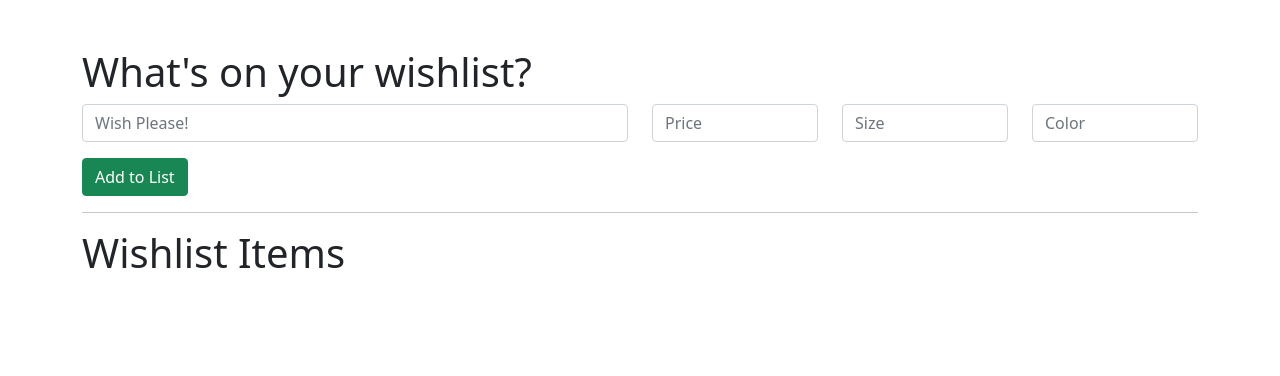
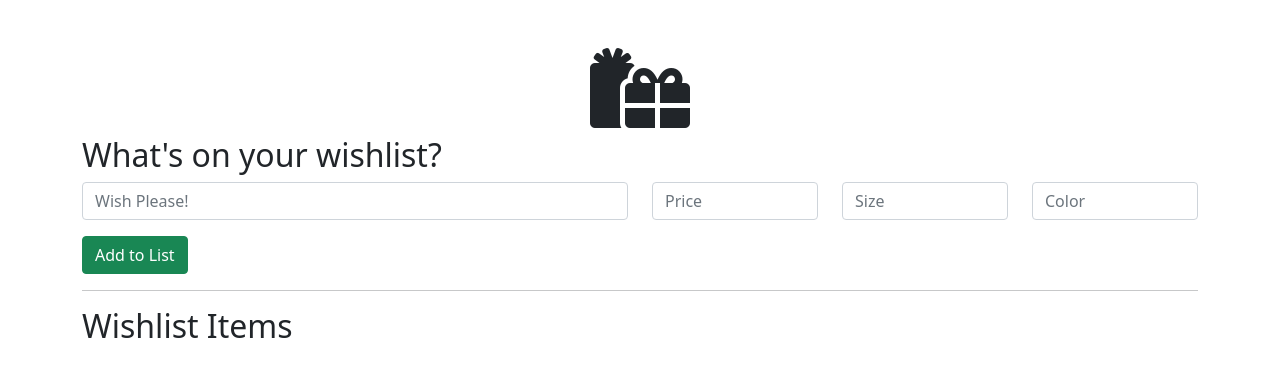
Before and after one commit to stopdaydreaming/stunning-octo-wishlist, a plain HTML site: page index.html in a window 1280 px wide. Drawn offline with nearby package versions, Linux system fonts and the light colour scheme.

Commit message:
added fontawesome icons

```diff
--- a/index.html
+++ b/index.html
@@ -12,6 +12,7 @@
       integrity="sha384-giJF6kkoqNQ00vy+HMDP7azOuL0xtbfIcaT9wjKHr8RbDVddVHyTfAAsrekwKmP1"
       crossorigin="anonymous"
     />
+    <link rel="stylesheet" href="https://cdnjs.cloudflare.com/ajax/libs/font-awesome/5.15.1/css/all.min.css">
     <link rel="stylesheet" href="styles.css">
     <script
       src="https://code.jquery.com/jquery-3.5.1.min.js"
@@ -26,7 +27,8 @@
     <div class="container">
       <div class="row mt-5">
         <div class="col-md-12">
-          <h1>What's on your wishlist?</h1>
+          <h1 class="text-center"><i class="fas fa-gifts fa-2x"></i></h1>
+          <h2>What's on your wishlist?</h2>
           <form id="add-items">
             <div class="row mb-3">
               <div class="col-md-6">
@@ -49,7 +51,7 @@
       <hr>
       <div class="row mt-3">
         <div class="col-md-12">
-            <h1>Wishlist Items</h1>
+            <h2>Wishlist Items</h2>
             <ul id="list-items"></ul>
         </div>
       </div>
```
